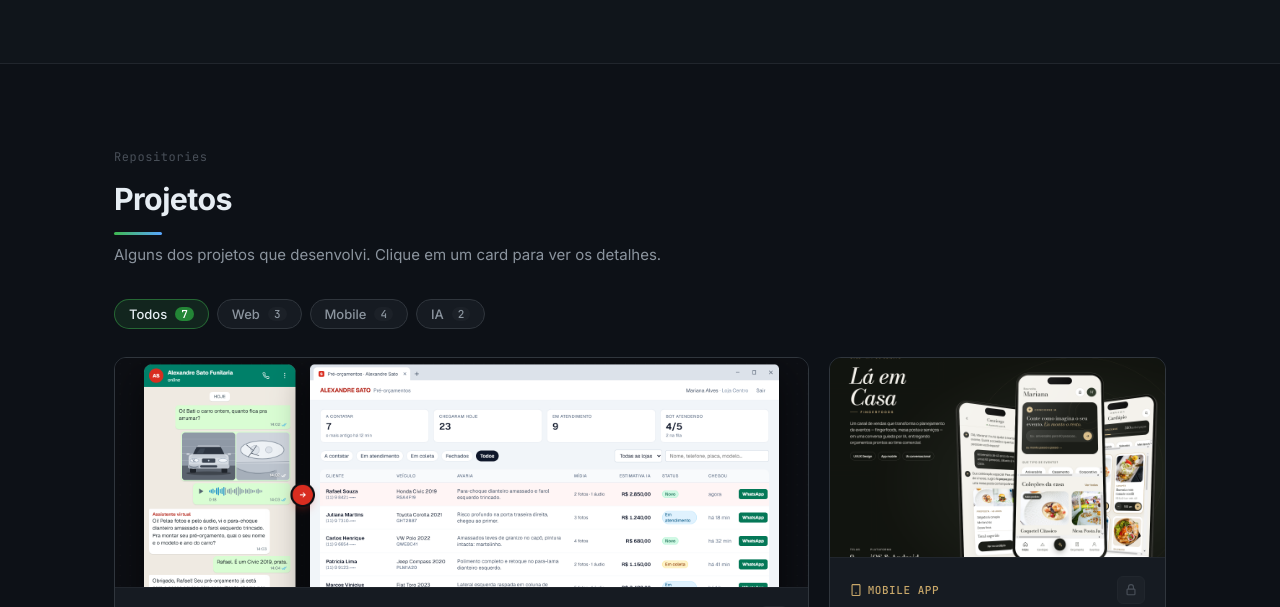
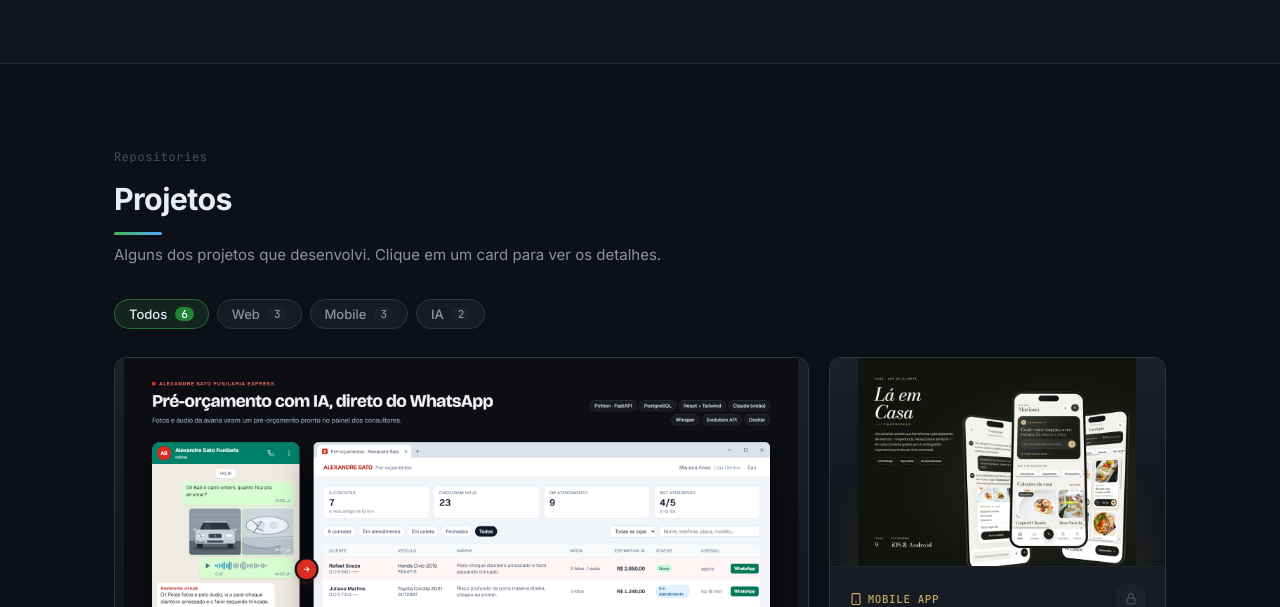
Before and after one commit to aluizio-n/portifolio, a plain HTML site: page index.html in a window 1280 px wide. Shown: the part 2193-2800 px from the top of the page. Drawn offline with Linux system fonts and the light colour scheme; animation ran at ten frames a second.

Commit message:
feat: add project covers and show screenshots uncropped
- Remove Spartan Muay Thai project
- Add cover images for NC Status, HackWay and Race War
- Display screenshots with object-fit contain in a 16:10 box
- Enlarge modal image and link it to the full-size file

Co-Authored-By: Claude Opus 5.5 <noreply@anthropic.com>

```diff
--- a/script.js
+++ b/script.js
@@ -70,26 +70,6 @@ const projects = [
     private: true,
   },
   {
-    slug: "muaythai-app",
-    name: "Spartan Muay Thai",
-    kind: "mobile",
-    categories: ["mobile"],
-    accent: "#f0883e",
-    summary: "App da academia Spartan Muay Thai: agenda de aulas, check-in por QR, loja, ranking e graduação.",
-    description: "Aplicativo iOS e Android para alunos da academia: grade de aulas com reserva, check-in por QR code, loja com carrinho, trilha de graduação Prajied, ranking, blog, planos e agendamento de personal (Kru). Tema claro e escuro.",
-    highlights: [
-      "Check-in por QR code",
-      "Trilha de graduação Prajied com anéis de progresso",
-      "Navegação própria com pilhas por aba, sem biblioteca extra",
-      "Builds via EAS para Android e iOS",
-    ],
-    stack: ["React Native", "Expo", "JavaScript", "SVG"],
-    image: "",
-    github: "https://github.com/aluizio-n/muaythai-app",
-    demo: "",
-    private: true,
-  },
-  {
     slug: "race-war",
     name: "Race War",
     kind: "mobile",
@@ -104,7 +84,7 @@ const projects = [
       "Animações com Reanimated e gráficos com Victory Native",
     ],
     stack: ["React Native", "Expo", "TypeScript", "Node.js", "Express", "Prisma", "PostgreSQL"],
-    image: "",
+    image: "assets/racewar.png",
     github: "https://github.com/aluizio-n/race-war",
     demo: "",
     private: true,
@@ -124,7 +104,7 @@ const projects = [
       "Filtros por status, gravidade, tipo e busca",
     ],
     stack: ["Angular", "TypeScript", "Node.js", "Express", "TypeORM", "PostgreSQL"],
-    image: "",
+    image: "assets/nc.png",
     github: "https://github.com/aluizio-n/sistema-nao-conformidades",
     demo: "",
     private: false,
@@ -144,7 +124,7 @@ const projects = [
       "Relatórios técnico e executivo gerados a partir das notas",
     ],
     stack: ["Next.js", "TypeScript", "FastAPI", "PostgreSQL", "Nginx", "Docker"],
-    image: "",
+    image: "assets/hackway.png",
     github: "https://github.com/aluizio-n/hackway",
     demo: "",
     private: false,
@@ -182,10 +162,16 @@ function projectMedia(p, size = "card") {
     </div>`;
 
   if (p.image) {
+    const img = `<img class="media-shot" src="${p.image}" alt="Telas de ${p.name}" loading="lazy"
+             onerror="this.closest('.project-media').classList.add('no-image'); (this.closest('.media-zoom') || this).remove();" />`;
+    // In the modal the screenshot links to the full-size file
+    const shot = size === "modal"
+      ? `<a class="media-zoom" href="${p.image}" target="_blank" rel="noopener" aria-label="Abrir imagem de ${p.name} em tamanho real">${img}</a>
+         <span class="media-zoom-hint">ver em tamanho real ↗</span>`
+      : img;
     return `
       <div class="project-media media-${size} has-shot" style="--accent:${p.accent}">
-        <img class="media-shot" src="${p.image}" alt="Telas de ${p.name}" loading="lazy"
-             onerror="this.closest('.project-media').classList.add('no-image'); this.remove();" />
+        ${shot}
         ${placeholder}
       </div>`;
   }
--- a/styles.css
+++ b/styles.css
@@ -1012,18 +1012,38 @@ strong { color: var(--text); font-weight: 600; }
 .project-card:hover .device-screen img { transform: scale(1.04); }
 
 /* Full-bleed mockup image */
-.project-media.has-shot { padding: 0; align-items: stretch; }
+/* Screenshots are shown whole (contain) in a 16:10 box, so nothing gets cropped */
+.project-media.has-shot { padding: 0; align-items: center; }
+.media-card.has-shot,
+.project-card.featured .media-card.has-shot { height: auto; aspect-ratio: 16 / 10; }
+.project-card.featured .media-card.has-shot { max-height: 380px; }
 .media-shot {
   width: 100%;
   height: 100%;
-  object-fit: cover;
+  object-fit: contain;
   object-position: center;
   display: block;
   transition: transform 1.2s cubic-bezier(.2,.8,.2,1);
 }
-.project-card:hover .media-shot { transform: scale(1.05); }
-.media-modal.has-shot { height: auto; }
-.media-modal .media-shot { height: auto; max-height: 420px; object-fit: contain; }
+.project-card:hover .media-shot { transform: scale(1.03); }
+.media-modal.has-shot { height: auto; padding: 0; }
+.media-zoom { display: block; width: 100%; cursor: zoom-in; }
+.media-modal .media-shot { height: auto; max-height: min(65vh, 560px); }
+.media-zoom-hint {
+  position: absolute;
+  right: 12px;
+  bottom: 12px;
+  padding: 4px 10px;
+  border-radius: 999px;
+  font-size: 12px;
+  color: #fff;
+  background: rgba(0, 0, 0, .55);
+  pointer-events: none;
+  opacity: 0;
+  transition: opacity .2s ease;
+}
+.media-zoom:hover + .media-zoom-hint,
+.media-zoom:focus-visible + .media-zoom-hint { opacity: 1; }
 
 /* Placeholder shown while there is no screenshot in assets/ */
 .media-placeholder {
```
Also changed, not shown: assets/hackway.png (added), assets/nc.png (added), 1 other file.
